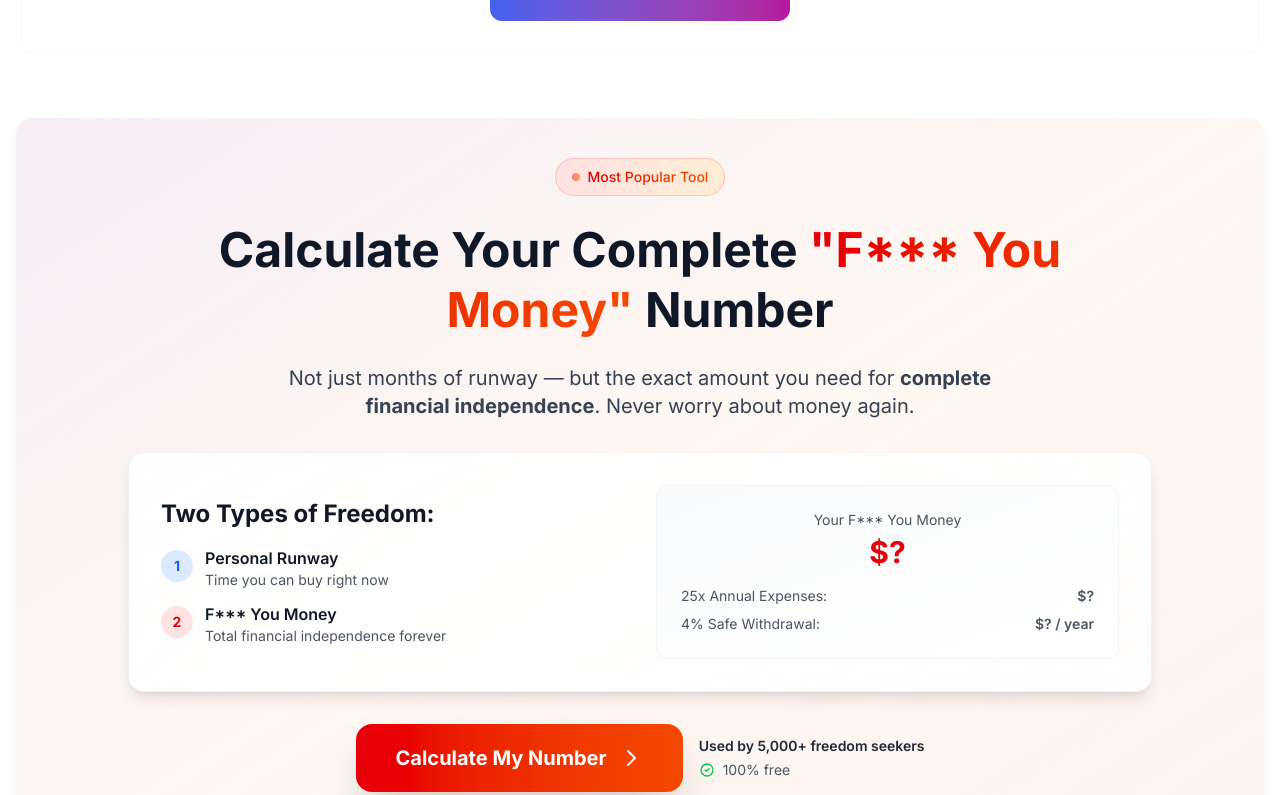
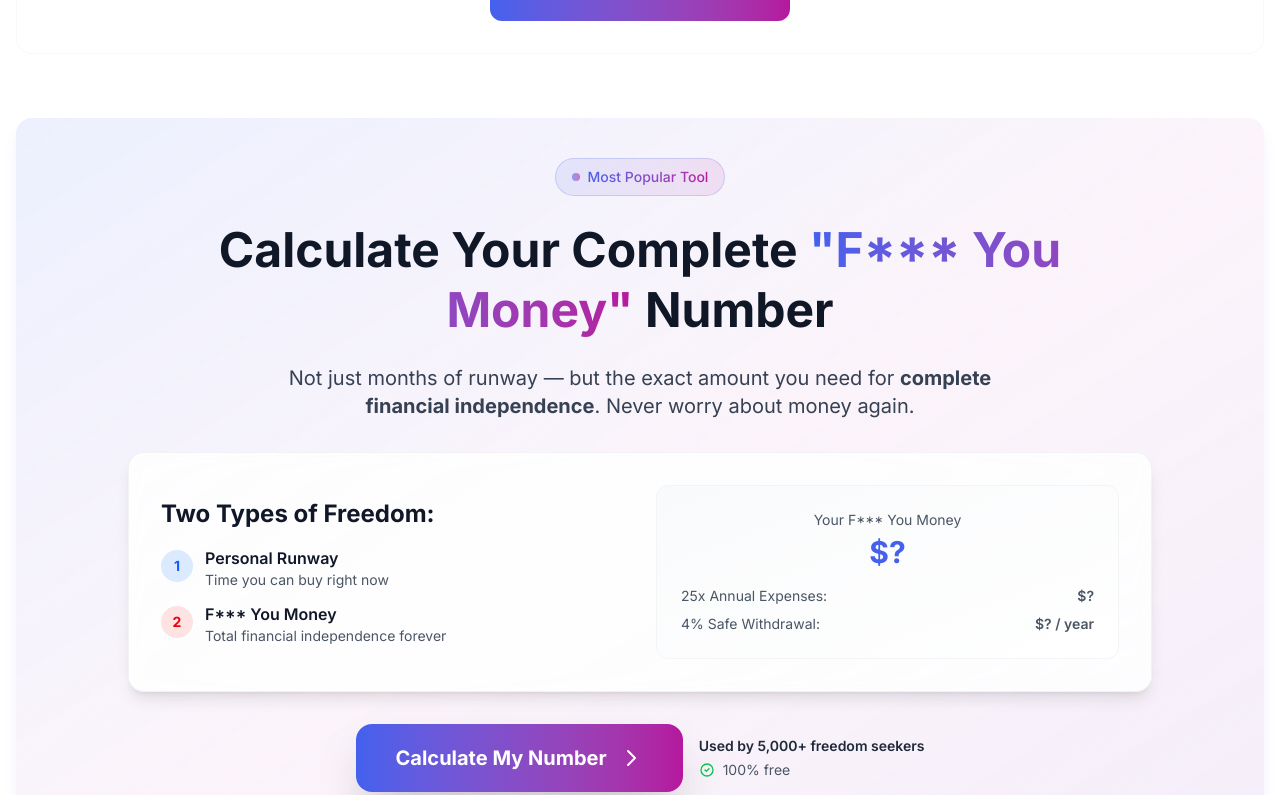
Before and after one commit to fstrauf/txApp, a Next.js app: page / in a window 1280 px wide. Shown: the part 6105-6900 px from the top of the page. Built offline with nearby package versions, Linux system fonts and the light colour scheme; no server answers.

Commit message:
styling update

```diff
--- a/src/app/HomePageClient.tsx
+++ b/src/app/HomePageClient.tsx
@@ -657,16 +657,16 @@ export default function HomePageClient() {
 
         {/* F*** You Money Calculator CTA - Enhanced */}
         <Box variant="gradient" padding="xl" className="mb-16 overflow-hidden relative">
-          <div className="absolute inset-0 bg-gradient-to-br from-red-500/5 via-orange-500/5 to-yellow-500/5"></div>
+          <div className="absolute inset-0 bg-gradient-to-br from-primary/5 via-secondary/5 to-primary/5"></div>
           <div className="relative z-10 max-w-5xl mx-auto text-center">
-            <div className="inline-flex items-center gap-2 px-4 py-2 rounded-full bg-gradient-to-r from-red-100 to-orange-100 border border-red-500/20 mb-6">
-              <span className="w-2 h-2 bg-gradient-to-r from-red-500 to-orange-500 rounded-full animate-pulse"></span>
-              <span className="text-sm font-medium bg-gradient-to-r from-red-600 to-orange-600 bg-clip-text text-transparent">Most Popular Tool</span>
+            <div className="inline-flex items-center gap-2 px-4 py-2 rounded-full bg-gradient-to-r from-primary/10 to-secondary/10 border border-primary/20 mb-6">
+              <span className="w-2 h-2 bg-gradient-to-r from-primary to-secondary rounded-full animate-pulse"></span>
+              <span className="text-sm font-medium bg-gradient-to-r from-primary to-secondary bg-clip-text text-transparent">Most Popular Tool</span>
             </div>
 
                          <h2 className="text-2xl sm:text-3xl md:text-4xl lg:text-5xl font-bold text-gray-900 mb-6 leading-tight">
                Calculate Your Complete{" "}
-               <span className="bg-gradient-to-r from-red-600 to-orange-600 bg-clip-text text-transparent">"F*** You Money"</span>{" "}
+               <span className="bg-gradient-to-r from-primary to-secondary bg-clip-text text-transparent">"F*** You Money"</span>{" "}
                Number
              </h2>
 
@@ -704,7 +704,7 @@ export default function HomePageClient() {
                 <div className="bg-gradient-to-br from-gray-50 to-white rounded-xl p-6 border border-gray-100">
                   <div className="text-center mb-4">
                     <div className="text-sm text-gray-600 mb-1">Your F*** You Money</div>
-                    <div className="text-3xl font-bold text-red-600">$?</div>
+                    <div className="text-3xl font-bold text-primary">$?</div>
                   </div>
                   <div className="space-y-2 text-sm text-gray-600">
                     <div className="flex justify-between">
@@ -723,7 +723,7 @@ export default function HomePageClient() {
             <div className="flex flex-col sm:flex-row gap-4 justify-center items-center mb-6 sm:mb-8">
               <Link
                 href="/fuck-you-money-sheet"
-                className="group relative inline-flex items-center justify-center px-6 sm:px-10 py-4 sm:py-5 rounded-xl sm:rounded-2xl bg-gradient-to-r from-red-600 to-orange-600 text-white font-bold text-lg sm:text-xl hover:from-red-700 hover:to-orange-700 transition-all duration-200 shadow-2xl hover:shadow-3xl transform hover:scale-105 w-full sm:w-auto sm:min-w-[280px]"
+                className="group relative inline-flex items-center justify-center px-6 sm:px-10 py-4 sm:py-5 rounded-xl sm:rounded-2xl bg-gradient-to-r from-primary to-secondary text-white font-bold text-lg sm:text-xl hover:from-primary-dark hover:to-secondary-dark transition-all duration-200 shadow-2xl hover:shadow-3xl transform hover:scale-105 w-full sm:w-auto sm:min-w-[280px]"
               >
                 <span className="absolute inset-0 rounded-xl sm:rounded-2xl bg-gradient-to-r from-white/20 to-white/10 opacity-0 group-hover:opacity-100 transition-opacity duration-200"></span>
                 <span className="relative flex items-center">
```
